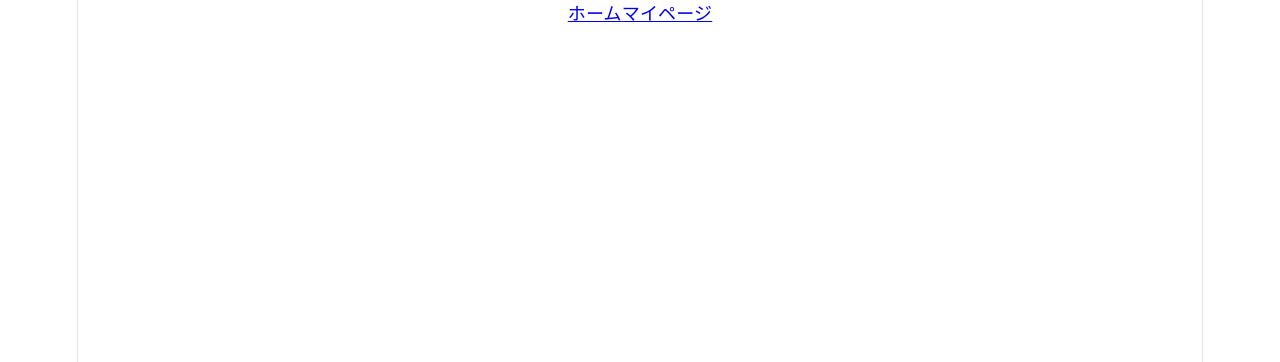
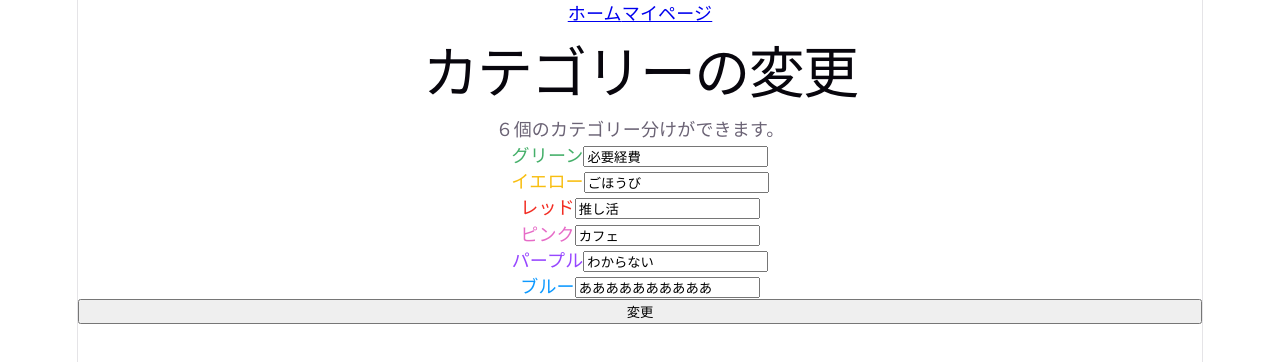
Before and after one commit to hayami-dev/omakakakeibo-front, a React (Vite) app: page /user/categoryEdit in a window 1280 px wide. Before the commit this address had no page. Shown: the top 362 px of the page. Built offline with nearby package versions, Linux system fonts and the light colour scheme.

Commit message:
user/CategoriesをcategoryEditにリネーム

```diff
--- a/src/App.jsx
+++ b/src/App.jsx
@@ -3,7 +3,7 @@ import { Route, Routes } from "react-router";
 import Home from "./pages/Home";
 import InputForm from "./pages/InputForm";
 import User from "./pages/User";
-import Categories from "./pages/user/Categories";
+import CategoryEdit from "./pages/user/CategoryEdit";
 import Header from "./components/Header";
 
 function App() {
@@ -18,7 +18,7 @@ function App() {
         </Route>
         {/* ユーザーページ */}
         <Route path="user" element={<User />} />
-        <Route path="user/categories" element={<Categories />} />
+        <Route path="user/categoryEdit" element={<CategoryEdit />} />
       </Routes>
     </>
   );
--- a/src/pages/User.jsx
+++ b/src/pages/User.jsx
@@ -5,7 +5,7 @@ export default function User() {
   // 処理
   return (
     <>
-      <NavLink to="/user/categories">📝 カテゴリー</NavLink>
+      <NavLink to="/user/categoryEdit">📝 カテゴリー</NavLink>
     </>
   );
 }
--- a/src/pages/user/Categories.jsx
+++ b/src/pages/user/CategoryEdit.jsx
@@ -1,7 +1,7 @@
 import { activeCategoriesAtom } from "../../service/categoryService";
 import { useAtom } from "jotai";
 
-export default function Categories() {
+export default function CategoryEdit() {
   const [activeCategories, setActiveCategories] = useAtom(activeCategoriesAtom);
 
   // リアルタイムで変更を監視
```
